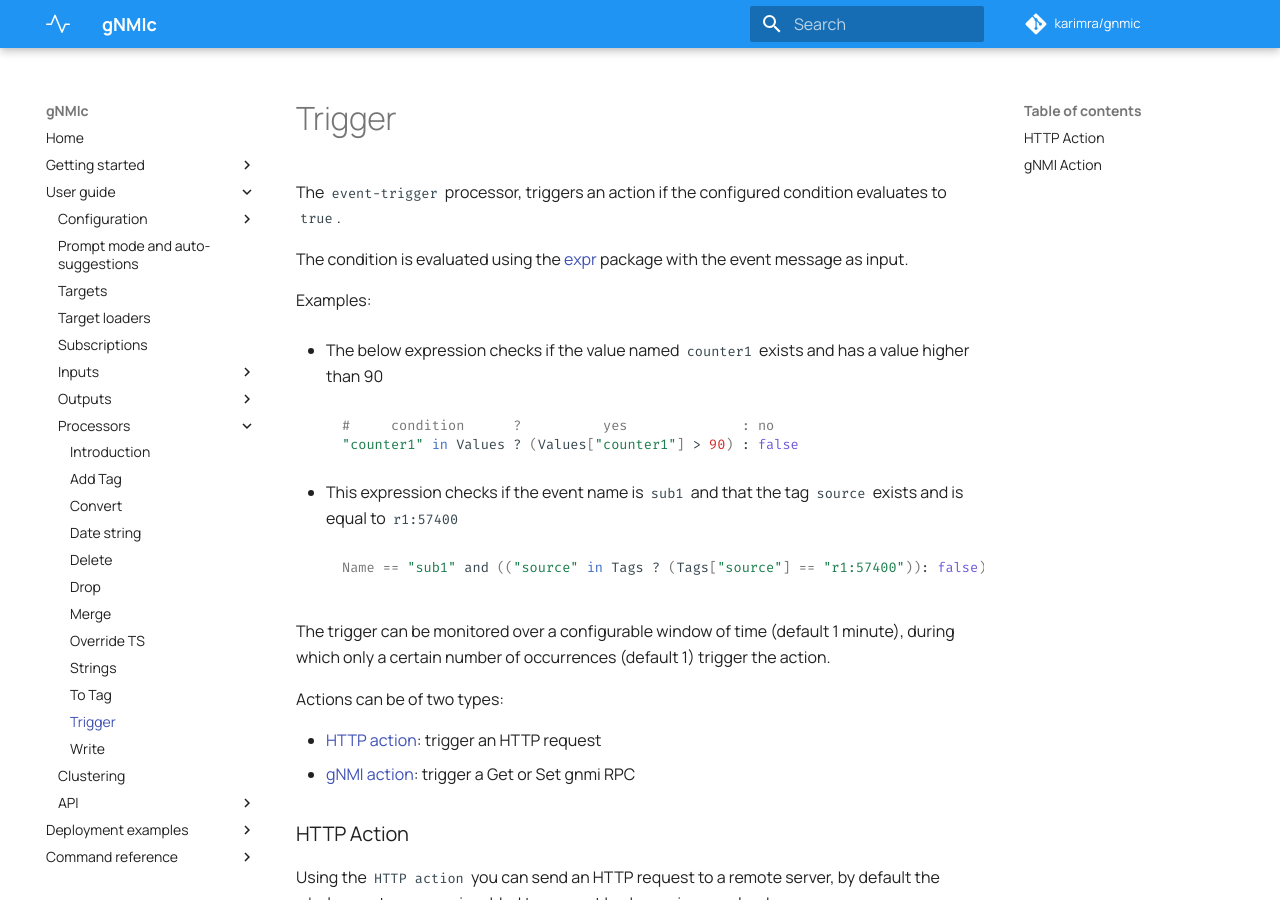
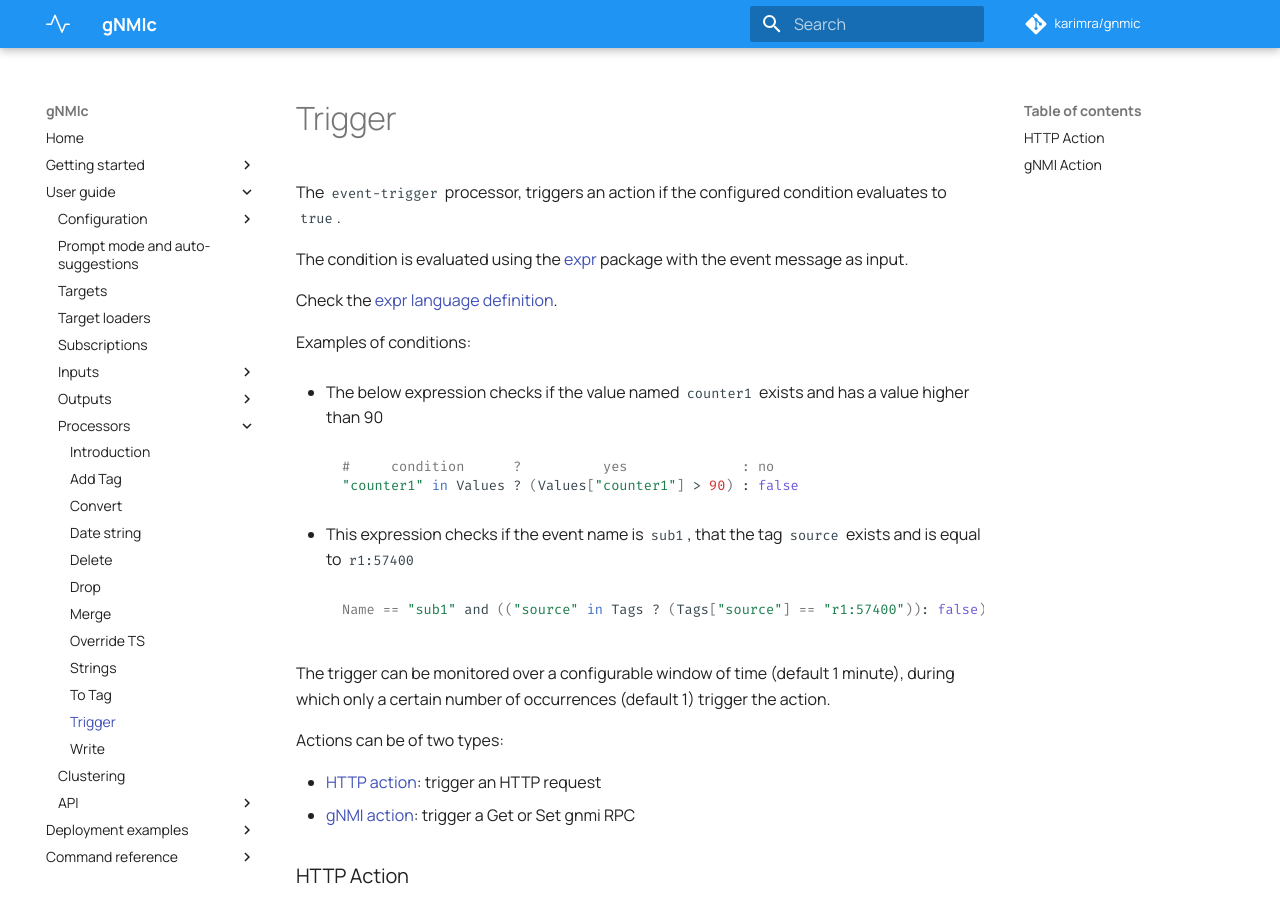
Before and after one commit to karimra/gnmic, an MkDocs documentation site: the page built from docs/user_guide/event_processors/event_trigger.md, in a window 1280 px wide and 900 px high. Built offline with MkDocs 1.6.1 and Material for MkDocs 9.7.7, drawn with Linux system fonts in a browser that asks for light colours; comment, search, counter and statistics services are not loaded.

Commit message:
update docs

````diff
--- a/docs/user_guide/event_processors/event_trigger.md
+++ b/docs/user_guide/event_processors/event_trigger.md
@@ -2,7 +2,9 @@ The `event-trigger` processor, triggers an action if the configured condition ev
 
 The condition is evaluated using the [expr](https://github.com/antonmedv/expr) package with the event message as input.
 
-Examples:
+Check the [expr language definition](https://github.com/antonmedv/expr/blob/master/docs/Language-Definition.md).
+
+Examples of conditions:
 
 - The below expression checks if the value named `counter1` exists and has a value higher than 90
 ```bash
@@ -10,7 +12,7 @@ Examples:
 "counter1" in Values ? (Values["counter1"] > 90) : false
 ```
 
-- This expression checks if the event name is `sub1` and that the tag `source` exists and is equal to `r1:57400`
+- This expression checks if the event name is `sub1`, that the tag `source` exists and is equal to `r1:57400`
 ```bash
 Name == "sub1" and (("source" in Tags ? (Tags["source"] == "r1:57400")): false)
 ```
````
